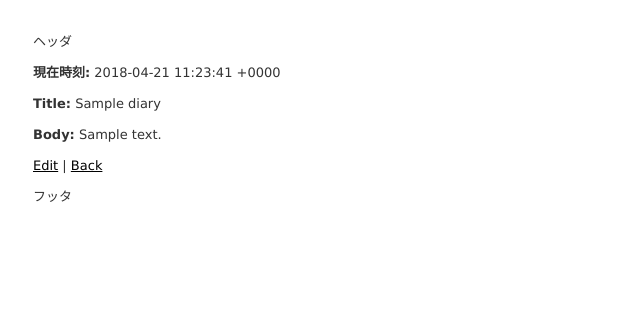
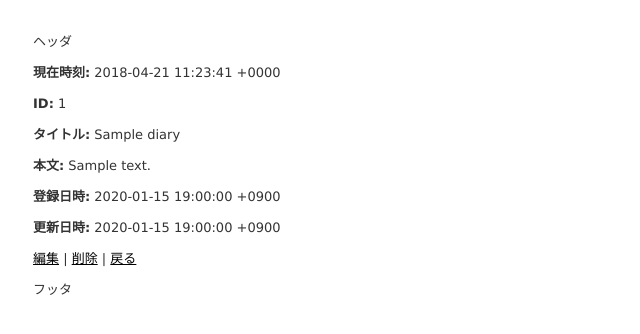
Before and after one commit to yamamusan/practice-rails, a Rails app: page /diaries/1 in a window 1280 px wide. Shown: the top 334 px of the page, without its empty margins (0-640 px from the left). Run offline with Rails 7, Linux system fonts and the light colour scheme; tables that the repository leaves empty hold one stand-in row (values such as "Sample post"); style sheets or scripts are compiled from the project's sources.

Commit message:
詳細画面を日本語化など

```diff
--- a/app/views/diaries/show.html.erb
+++ b/app/views/diaries/show.html.erb
@@ -6,14 +6,31 @@
 </p>
 
 <p>
-  <strong>Title:</strong>
+  <strong>ID:</strong>
+  <%= @diary.id %>
+</p>
+
+<p>
+  <strong>タイトル:</strong>
   <%= @diary.title %>
 </p>
 
 <p>
-  <strong>Body:</strong>
+  <strong>本文:</strong>
   <%= @diary.body %>
 </p>
 
-<%= link_to 'Edit', edit_diary_path(@diary) %> |
-<%= link_to 'Back', diaries_path %>
+<p>
+  <strong>登録日時:</strong>
+  <%= @diary.created_at %>
+</p>
+
+<p>
+  <strong>更新日時:</strong>
+  <%= @diary.updated_at %>
+</p>
+
+
+<%= link_to '編集', edit_diary_path(@diary) %> |
+<%= link_to '削除', @diary, method: :delete, data: {confirm: "#{@diary.title}を削除します。よろしいですか？"} %> |
+<%= link_to '戻る', diaries_path %>
```
